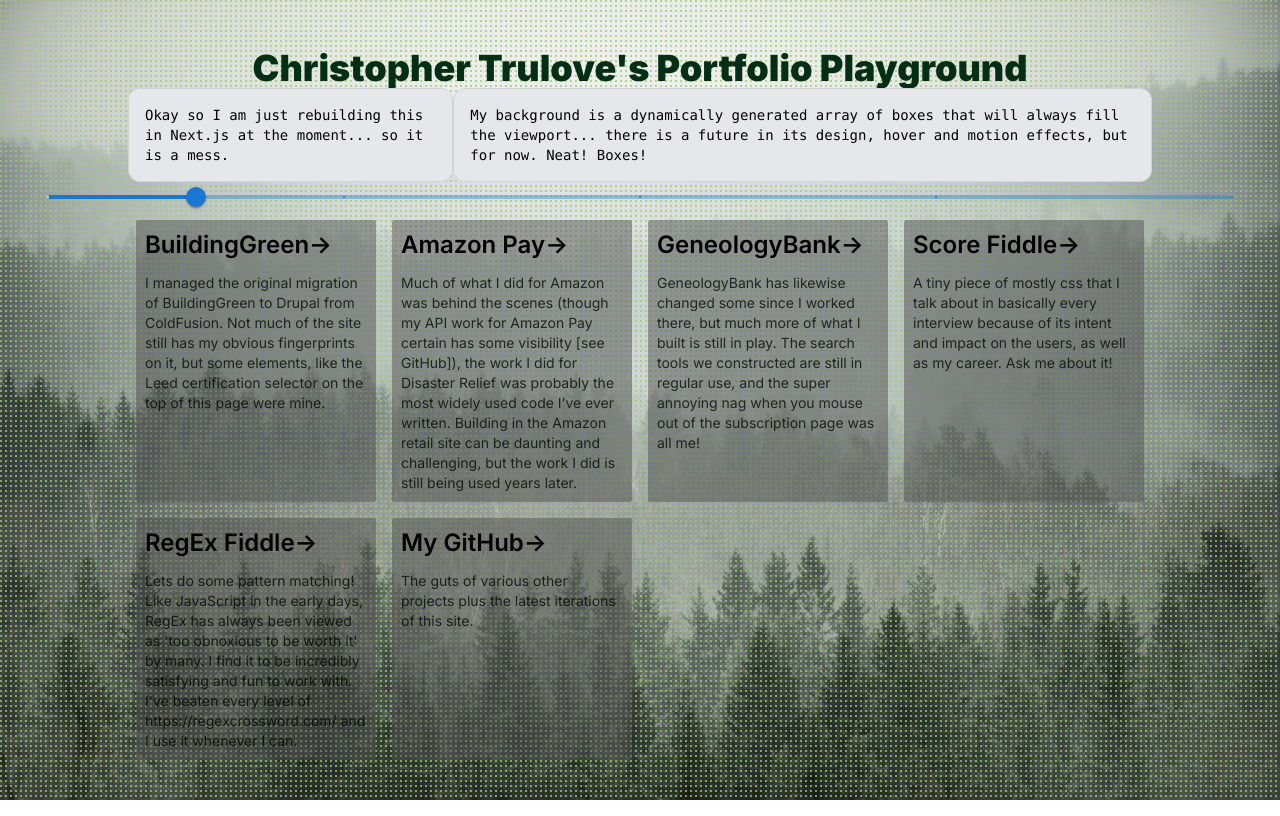
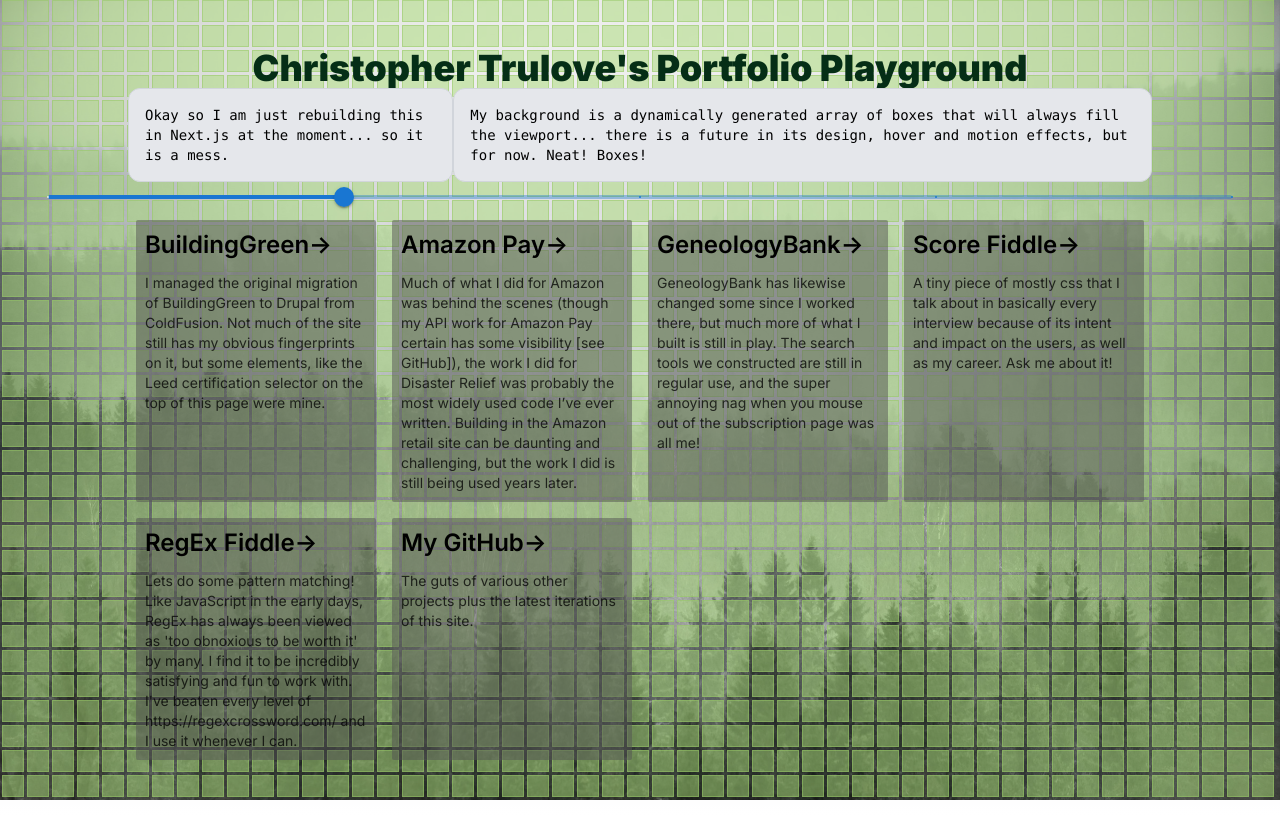
Before and after one commit to OhkaBaka/code.trulove, a Next.js app: page / in a window 1280 px wide. Built offline with nearby package versions, Linux system fonts and the light colour scheme.

Commit message:
Restricted baxSize to 25 minimum

```diff
--- a/src/app/page.tsx
+++ b/src/app/page.tsx
@@ -24,7 +24,7 @@ export default function Home() {
           My background is a dynamically generated array of boxes that will always fill the viewport... there is a future in its design, hover and motion effects, but for now. Neat! Boxes!
         </p>
       </div>
-      <Slider defaultValue={30}
+      <Slider defaultValue={40}
         valueLabelDisplay="auto"
         step={20}
         marks
--- a/src/components/bax.jsx
+++ b/src/components/bax.jsx
@@ -4,6 +4,7 @@ import {useDimensions} from '../hooks/useDimensions';
 import Image from "next/image";
 
 const Bax = ({baxSize=25, bgSrc=""})=>{
+  baxSize = (baxSize >=25 ) ? baxSize : 25;
   const ref = useRef(null)
   const {width, height} = useDimensions(ref)
 
```
